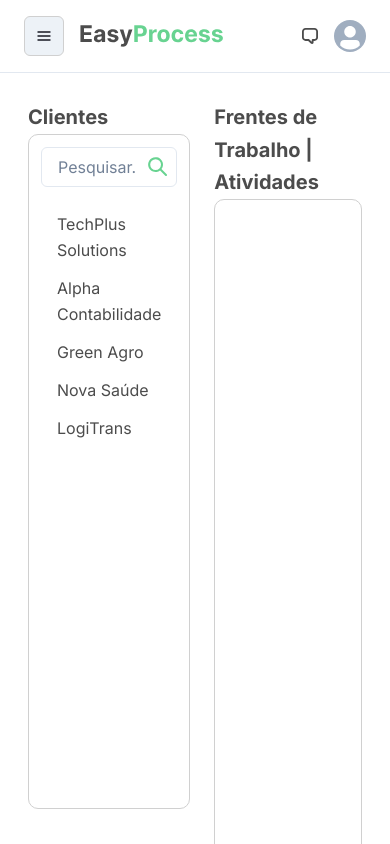
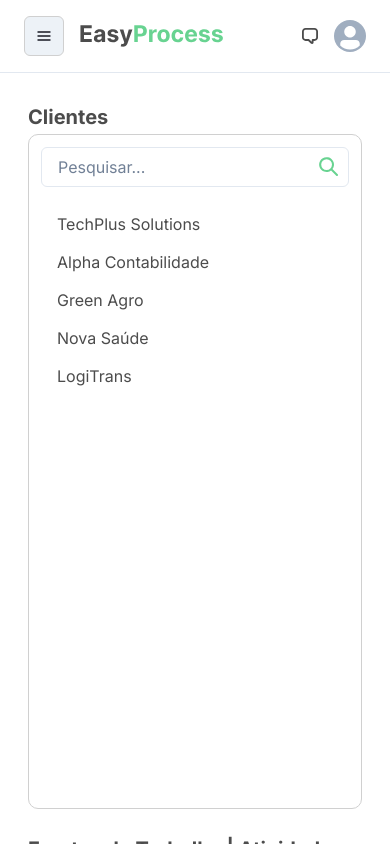
Before and after one commit to Open-Solucoes-Tributarias/easyProcess-ui, a React (Vite) app: page /painel in a window 390 px wide. Shown: the top 844 px of the page. Built offline with nearby package versions, Linux system fonts and the light colour scheme.

Commit message:
responsive-grid

```diff
--- a/src/pages/controlPanel/ControlPanel.tsx
+++ b/src/pages/controlPanel/ControlPanel.tsx
@@ -7,7 +7,7 @@ export const ControlPanel = () => {
   return (
     <>
       <Navbar>
-        <Grid templateColumns="1fr 2fr" gap={6} p={3}>
+        <Grid templateColumns={{ base: "1fr", md: "1fr 2fr" }} gap={6} p={3}>
           <GridItem>
             <Text as="b" fontSize="xl">
               Clientes
```
